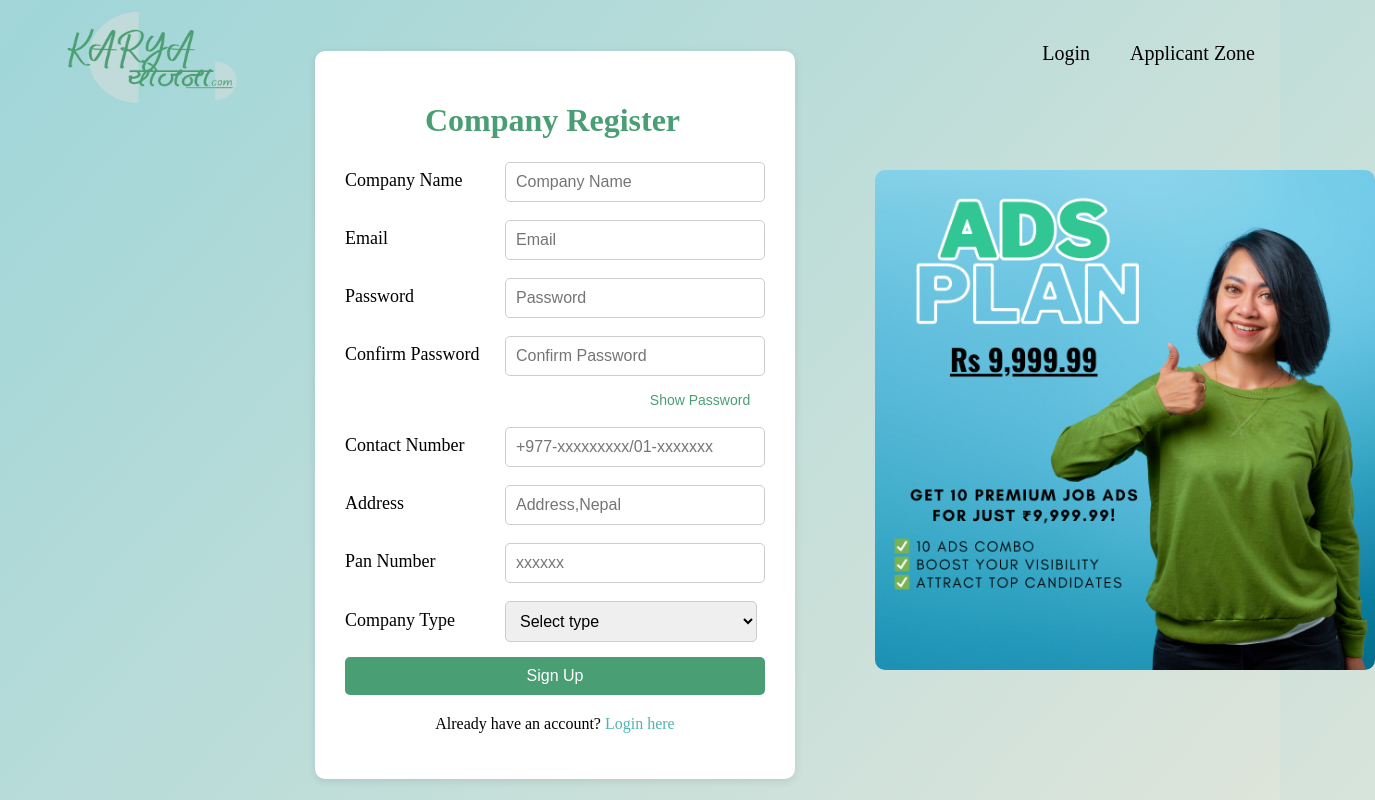
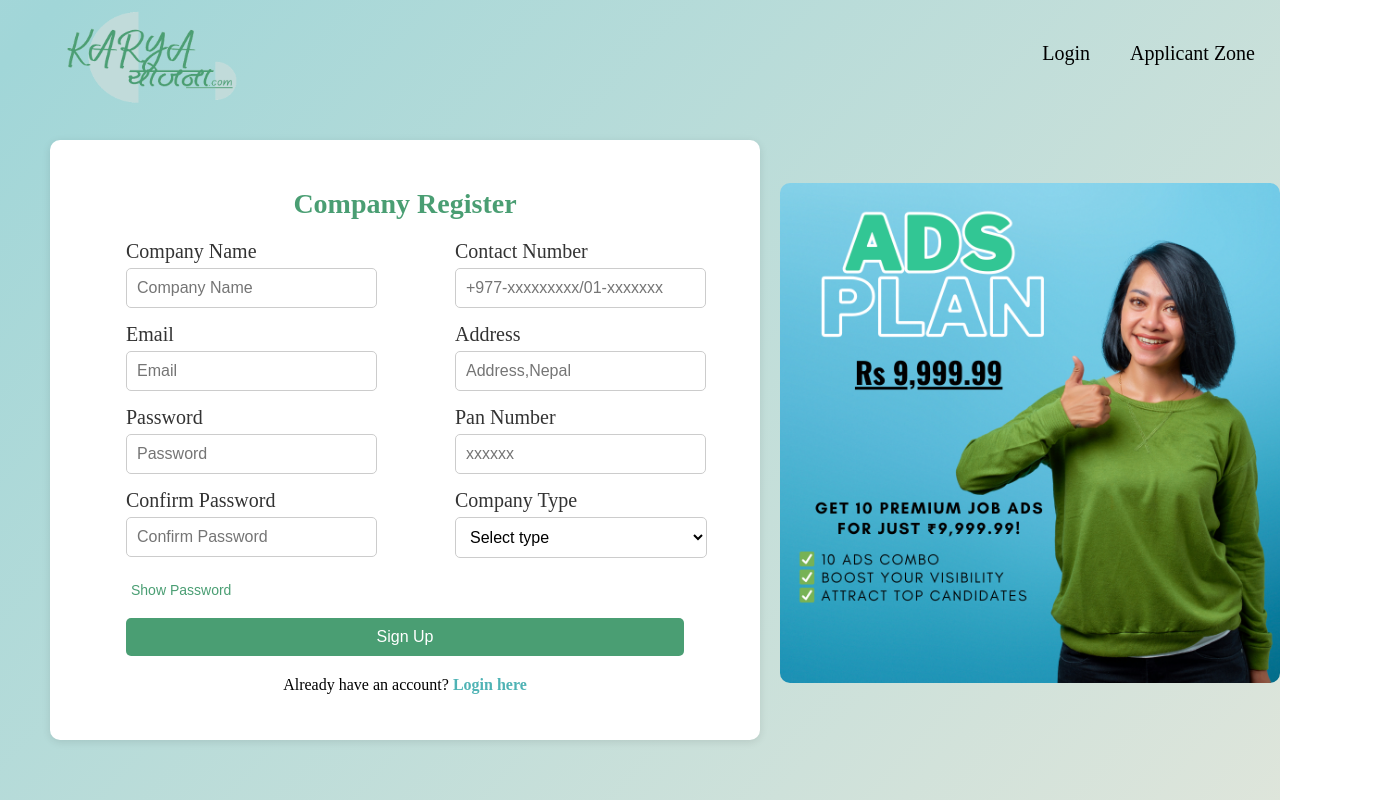
Before and after one commit to b-shhhh/KaryaYojana, a React (Vite) app in the folder karya-yojana/: page /Empsignup in a window 1280 px wide. Shown: the top 800 px of the page, 1375 px wide, since content can reach past the window. Built offline with nearby package versions, Linux system fonts and the light colour scheme.

Commit message:
Changed signup page apperance, added more validations

```diff
--- a/karya-yojana/src/css/EmployerAuth.css
+++ b/karya-yojana/src/css/EmployerAuth.css
@@ -1,11 +1,15 @@
+/* General Styles */
 .register-container {
-    height: auto; /* Ensure the body takes the full height of the viewport */
-    margin: 0; /* Remove default margin */
+    height: 100vh; /* Ensure the container takes the full height of the viewport */
+    margin: 0;
     background: linear-gradient(132deg, #f9dfec, #a1d6d8, #ffeddc);
     background-size: 300% 300%; /* Increase the size of the background for animation */
     animation: Gradient 15s ease-in-out infinite; /* Apply the animation */
     display: flex;
+    justify-content: center;
+    align-items: center;
 }
+
 @keyframes Gradient {
     0% {
         background-position: 0% 50%;
@@ -17,79 +21,96 @@
         background-position: 0% 50%;
     }
 }
-.register-container {
-    display: flex;
-    justify-content: center;
-    align-items: center;
-    height: 100vh;
-    background-color: #f4f4f4;
-}
 
 .register-box {
-    margin-left: 410px;
-    margin-top: 30px;
     background: #fff;
     padding: 30px;
     border-radius: 10px;
     box-shadow: 0 2px 8px rgba(0, 0, 0, 0.1);
-}
-
-.form-box {
-    max-width: 490px;
-    min-width: 400px;
-    width: 100%;
+    width: 800px; /* Adjust width as needed */
+    display: flex;
+    flex-direction: column;
+    align-items: center;
+    margin-top: 80px;
+    margin-left: 50px;
 }
 
 .register-form h1 {
     text-align: center;
     margin-bottom: 20px;
-    margin-right: 5px;
     color: #4a9e73;
+    font-size: 28px;
 }
 
+/* Form Columns */
+.form-columns {
+    display: flex;
+    justify-content: space-between;
+    gap: 100px;
+    width: 100%;
+}
+
+.form-column {
+    width: 52%;
+}
 .form-group {
     margin-bottom: 15px;
-    display: flex; /* Added to place elements in a row */
-    align-items: center; /* Center align items */
+    display: flex;
+    flex-direction: column;
 }
 
 .form-group label {
-    font-size: 18px;
-    margin-right: 10px; /* Added margin between label and input */
-    width: 150px; /* Set a fixed width for labels */
+    font-size: 20px;
+    margin-bottom: 5px;
+    color: #333;
 }
 
-.form-group input {
-    flex-grow: 1; /* Allow input to take remaining space */
+.form-group input{
+    width: 100%;
     padding: 10px;
     border: 1px solid #ccc;
     border-radius: 5px;
     font-size: 16px;
-    margin-top: 3px;
+    background-color: #fff;
+    transition: background-color 0.2s ease-in-out;
 }
-
 .form-group select {
-    width: 60%;
+    width: 110%;
     padding: 10px;
     border: 1px solid #ccc;
     border-radius: 5px;
     font-size: 16px;
-    margin-top: 3px;
+    background-color: #fff;
+    transition: background-color 0.2s ease-in-out;
 }
 
+.form-group input:focus,
+.form-group select:focus {
+    background-color: #d1f1f3;
+    outline: none;
+    border-color: #4a9e73;
+}
+
+/* Password Toggle Button */
 .form-group button.toggle-password-btn {
+    margin-top: 5px;
+    align-self: flex-start; /* Align the button to the left of the column */
     background: none;
     border: none;
     color: #4a9e73;
     cursor: pointer;
     font-size: 14px;
-    margin-left: 290px; /* Adjust spacing for button */
-    width: 130px; /* Set a fixed width */
-    text-align: center; /* Center align the text within the button */
+    padding: 5px;
+    text-align: left;
 }
 
+.form-group button.toggle-password-btn:hover {
+    text-decoration: underline;
+}
+
+/* Submit Button */
 .register-btn {
-    width: 100%;
+    max-width: 100%;
     padding: 10px;
     background-color: #4a9e73;
     color: white;
@@ -97,6 +118,7 @@
     border-radius: 5px;
     font-size: 16px;
     cursor: pointer;
+    transition: background-color 0.3s ease;
 }
 
 .register-btn:hover {
@@ -104,15 +126,12 @@
     color: #313131;
     font-weight: bold;
 }
-
-input:focus {
-    background-color: #d1f1f3;
+.error-message {
+    color: red;
+    font-size: 14px;
 }
 
-select:focus {
-    background-color: #d1f1f3;
-}
-
+/* Login Link */
 .login-link {
     text-align: center;
     margin-top: 20px;
@@ -121,24 +140,25 @@ select:focus {
 .login-link a {
     color: #4fb3b5;
     text-decoration: none;
+    font-weight: bold;
 }
 
 .login-link a:hover {
     text-decoration: underline;
 }
+
+/* Plans ko image halne Section */
 .plans-emp {
-    margin-top: 40px;
-
-    margin-left: 80px;
+    margin-top: 65px;
+    margin-left: 20px;
     display: flex;
-    justify-content: center; /* Center the image horizontally */
-    align-items: center; /* Center the image vertically */
-    height: 100vh; /* Adjust this depending on your layout */
+    justify-content: center;
+    align-items: center;
 }
 
 .emp-image img {
     border-radius: 10px;
-    width: 500px; /* Maintain original width */
-    height: 500px; /* Maintain original height */
-    display: block; /* Remove inline spacing issues */
+    width: 500px;
+    height: 500px;
+    display: block;
 }
--- a/karya-yojana/src/css/Signup.css
+++ b/karya-yojana/src/css/Signup.css
@@ -92,7 +92,7 @@
 .Box {
     margin-top: 30px;
     background: #fff;
-    padding: 30px;
+    padding: 55px;
     border-radius: 10px;
     box-shadow: 0 2px 8px rgba(0, 0, 0, 0.1);
 }
@@ -102,13 +102,15 @@
     min-width: 400px;
     min-width: 400px;
     min-height: 500px;
-    width: 100%;
+    width: 150%;
+    margin-top: 20px;
 }
 
 .form h1 {
     text-align: center;
-    margin-bottom: 20px;
+    margin-bottom: 50px;
     color:#4a9e73;
+    font-size: 32px;
 }
 
 .input-group {
@@ -124,7 +126,7 @@
     margin-top: 3px;
 }
 .input-group select{
-    width: 100%;
+    width: 105%;
     padding: 10px;
     border: 1px solid #ccc;
     border-radius: 5px;
@@ -154,6 +156,7 @@
     border-radius: 5px;
     font-size: 16px;
     cursor: pointer;
+    margin-top: 25px;
 }
 
 .signup-btn:hover {
@@ -169,7 +172,7 @@ select:focus{
 }
 .login-link {
     text-align: center;
-    margin-top: 20px;
+    margin-top: 25px;
 }
 
 .login-link a {
@@ -183,3 +186,27 @@ select:focus{
 .error-message{
     color: red;
 }
+
+.input-row {
+    display: flex;
+    flex-wrap: wrap;
+    gap: 40px; /* Space between input fields */
+    justify-content: space-between;
+}
+
+.input-group {
+    flex: 1;
+    min-width: 200px; /* Ensures inputs have a minimum width */
+}
+
+.input-group button.show-password-btn {
+    margin-top: 5px; /* Remove margin to align with inputs */
+    margin-left: 120px;
+}
+
+
+@media (max-width: 768px) {
+    .input-row {
+        flex-direction: column; /* Stack inputs vertically on smaller screens */
+    }
+}
--- a/karya-yojana/src/css/landingstyle.css
+++ b/karya-yojana/src/css/landingstyle.css
@@ -518,14 +518,14 @@ body {
 }
 
 .footer {
-    /* margin-top: -115px; */
+    margin-top: 0px;
     display: flexbox;
     position: static; /* Try static position */
     height: auto; /* Adjust height */
-    padding: 10px 0; /* Add some padding */
+    padding: 0px 0px; /* Add some padding */
     background-color: #4e4e4e;
+
 }
-
 .mid-foot{
     margin-left: 50px;
 }
--- a/karya-yojana/src/public/EmpLogin.jsx
+++ b/karya-yojana/src/public/EmpLogin.jsx
@@ -27,7 +27,7 @@ function EmpLogin() {
                                 type="email"
                                 id="email"
                                 name="email"
-                                placeholder="Email / ईमेल"
+                                placeholder="Email"
                                 required
                                 aria-label="Email"
                             />
@@ -39,7 +39,7 @@ function EmpLogin() {
                                 type={passwordVisible ? 'text' : 'password'}
                                 id="password"
                                 name="password"
-                                placeholder="Password / पासवोर्ड"
+                                placeholder="Password"
                                 required
                                 aria-label="Password"
                             />
--- a/karya-yojana/src/public/EmployerSignup.jsx
+++ b/karya-yojana/src/public/EmployerSignup.jsx
@@ -20,7 +20,19 @@ function EmpSignup(){
     const handleSignup = (e) => {
         e.preventDefault();
         let hasError = false;
-        if (password !== confirmPassword) {
+        const passwordLengthValid = password.length >= 8; // Minimum 8 characters
+        const containsUppercase = /[A-Z]/.test(password); // At least 1 uppercase letter
+        const containsNumber = /\d/.test(password); // At least 1 number
+        const containsSpecialChar = /[@$!%*?&#]/.test(password); // At least 1 special character
+
+        // Password length validation
+        if (!passwordLengthValid) {
+            setPasswordError('Password must be at least 8 characters.');
+            hasError = true;
+        } else if (!containsUppercase || !containsNumber || !containsSpecialChar) {
+            setPasswordError('Password must contain uppercase, number and special character.');
+            hasError = true;
+        } else if (password !== confirmPassword) {
             setPasswordError('Passwords do not match!');
             hasError = true;
         } else {
@@ -44,7 +56,9 @@ function EmpSignup(){
         <div className="form-box">
             <form className="register-form" onSubmit={handleSignup}>
                 <h1>Company Register</h1>
-
+                <div className="form-columns">
+                    {/* Left Column */}
+                    <div className="form-column left-column">
                         <div className="form-group">
                             <label htmlFor="username">Company Name</label>
                             <input
@@ -55,7 +69,6 @@ function EmpSignup(){
                                 required
                             />
                         </div>
-
                         <div className="form-group">
                             <label htmlFor="email">Email</label>
                             <input
@@ -66,7 +79,6 @@ function EmpSignup(){
                                 required
                             />
                         </div>
-
                         <div className="form-group">
                             <label htmlFor="password">Password</label>
                             <input
@@ -79,7 +91,6 @@ function EmpSignup(){
                                 onChange={(e) => setPassword(e.target.value)}
                             />
                         </div>
-
                         <div className="form-group">
                             <label htmlFor="confirmPassword">Confirm Password</label>
                             <input
@@ -92,7 +103,6 @@ function EmpSignup(){
                                 onChange={(e) => setConfirmPassword(e.target.value)}
                             />
                         </div>
-                    {passwordError && <p className="error-message">{passwordError}</p>}
                         <div className="form-group">
                             <button
                                 type="button"
@@ -102,7 +112,11 @@ function EmpSignup(){
                                 {passwordVisible ? 'Hide' : 'Show'} Password
                             </button>
                         </div>
+                        {passwordError && <p className={`error-message ${passwordError ? 'active' : ''}`}>{passwordError}</p>}
+                    </div>
 
+                    {/* Right Column */}
+                    <div className="form-column right-column">
                         <div className="form-group">
                             <label htmlFor="contact">Contact Number</label>
                             <input
@@ -115,7 +129,7 @@ function EmpSignup(){
                                 onChange={(e) => setContact(e.target.value)}
                             />
                         </div>
-                    {contactError && <p className="error-message">{contactError}</p>}
+                        {contactError && <p className={`error-message ${contactError ? 'active' : ''}`}>{contactError}</p>}
                         <div className="form-group">
                             <label htmlFor="address">Address</label>
                             <input
@@ -140,15 +154,15 @@ function EmpSignup(){
                             <label htmlFor="sector">Company Type</label>
                             <select name="sector" id="sector" required>
                                 <option value="">Select type</option>
-                            <option value="male">Private</option>
-                            <option value="female">NGO/INGO</option>
+                                <option value="private">Private</option>
+                                <option value="ngo">NGO/INGO</option>
                             </select>
                         </div>
-
+                    </div>
+                </div>
                 <div className="form-group">
                     <button type="submit" className="register-btn">Sign Up</button>
                 </div>
-
                 <div className="login-link">
                     <p>Already have an account? <Link to="/EmpLogin">Login here</Link></p>
                 </div>
--- a/karya-yojana/src/public/Login.jsx
+++ b/karya-yojana/src/public/Login.jsx
@@ -27,7 +27,7 @@ function LoginApplicant() {
                                 type="email"
                                 id="email"
                                 name="email"
-                                placeholder="Email / ईमेल"
+                                placeholder="Email"
                                 required
                                 aria-label="Email"
                             />
@@ -39,7 +39,7 @@ function LoginApplicant() {
                                 type={passwordVisible ? 'text' : 'password'}
                                 id="password"
                                 name="password"
-                                placeholder="Password / पासवोर्ड"
+                                placeholder="Password"
                                 required
                                 aria-label="Password"
                             />
```
Also changed, not shown: karya-yojana/src/public/Singup.jsx (+33 -18 lines). Lines whose indentation alone changed are shown as unchanged.
